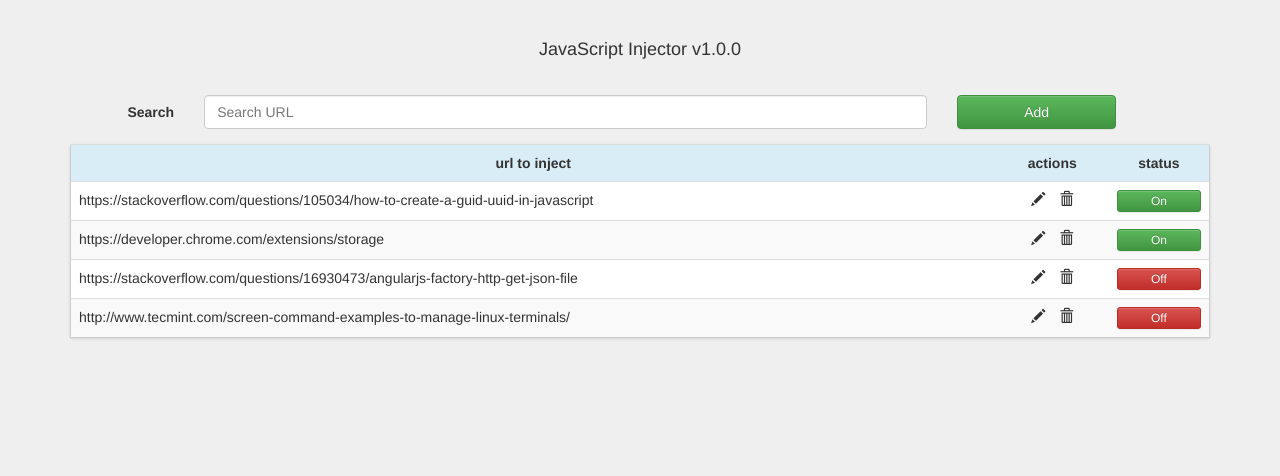
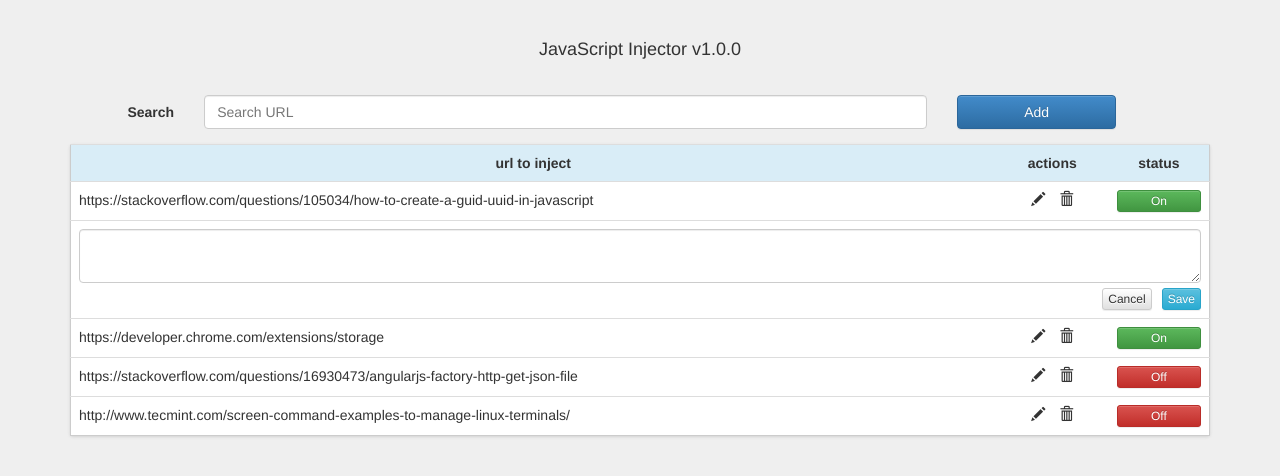
Before and after one commit to darkbls/jsinjector, a browser extension: page src/options.html in a window 1280 px wide. Drawn offline with Linux system fonts and the light colour scheme.

Commit message:
Add code edit text area

```diff
--- a/src/css/options.css
+++ b/src/css/options.css
@@ -42,3 +42,13 @@ form.search {
 .actions .glyphicon {
     cursor: pointer;
 }
+
+.jscode textarea {
+    resize: vertical;
+    margin-bottom: 5px;
+}
+
+.jscode button {
+   float: right;
+    margin-left: 10px;
+}
--- a/src/options.html
+++ b/src/options.html
@@ -22,13 +22,13 @@
                     <input type="text" class="form-control" ng-model="search" id="SearchText" placeholder="Search URL">
                 </div>
                 <div class="col-sm-2">
-                    <button type="button" class="btn btn-success btn-block" id="add">Add</button>
+                    <button type="button" class="btn btn-primary btn-block" id="add">Add</button>
                 </div>
 
             </div>
         </form>
 
-        <table class="regex-list table table-striped ">
+        <table class="regex-list table table-hover">
             <tr class="info">
                 <th>url to inject</th>
                 <th>actions</th>
@@ -40,7 +40,17 @@
                     <span class="glyphicon glyphicon-pencil"></span>
                     <span class="glyphicon glyphicon-trash"></span>
                 </td>
-                <td><button class="btn btn-xs btn-success btn-block">On</button></td>
+                <td>
+                    <button class="btn btn-xs btn-success btn-block">On</button>
+                </td>
+            </tr>
+            <tr>
+                <td class="jscode" colspan="3">
+                    <textarea class="form-control" rows="2"></textarea>
+
+                    <button class="btn btn-info btn-xs">Save</button>
+                    <button class="btn btn-default btn-xs">Cancel</button>
+                </td>
             </tr>
 
             <tr>
@@ -49,7 +59,9 @@
                     <span class="glyphicon glyphicon-pencil"></span>
                     <span class="glyphicon glyphicon-trash"></span>
                 </td>
-                <td><button class="btn btn-xs btn-success btn-block">On</button></td>
+                <td>
+                    <button class="btn btn-xs btn-success btn-block">On</button>
+                </td>
             </tr>
 
             <tr>
@@ -58,7 +70,9 @@
                     <span class="glyphicon glyphicon-pencil"></span>
                     <span class="glyphicon glyphicon-trash"></span>
                 </td>
-                <td><button class="btn btn-xs btn-danger btn-block">Off</button></td>
+                <td>
+                    <button class="btn btn-xs btn-danger btn-block">Off</button>
+                </td>
             </tr>
 
             <tr>
@@ -67,7 +81,9 @@
                     <span class="glyphicon glyphicon-pencil"></span>
                     <span class="glyphicon glyphicon-trash"></span>
                 </td>
-                <td><button class="btn btn-xs btn-danger btn-block">Off</button></td>
+                <td>
+                    <button class="btn btn-xs btn-danger btn-block">Off</button>
+                </td>
             </tr>
         </table>
 
```
